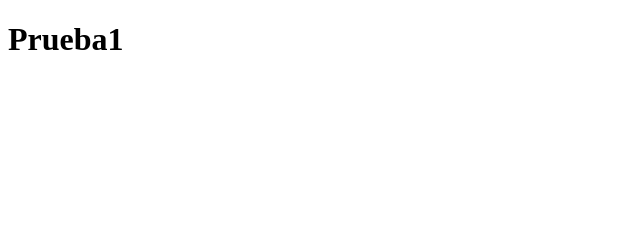
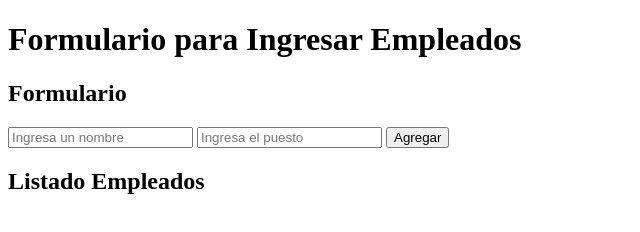
Before and after one commit to gexxii/ProyectoGitFlow-Prog3, a plain HTML site: page index.html in a window 1280 px wide. Shown: the whole page, without its empty margins (0-640 px from the left). Drawn offline with Linux system fonts and the light colour scheme.

Commit message:
feat: Implementar interfaz básica de CRUD en HTML

```diff
--- a/index.html
+++ b/index.html
@@ -1,13 +1,38 @@
 <!DOCTYPE html>
-<html lang="en">
+<html lang="es">
 <head>
+    <title>Formulario Empleados CRUD</title>
     <meta charset="UTF-8">
+    <meta http-equiv="X-UA-Compatible" content="IE=edge">
     <meta name="viewport" content="width=device-width, initial-scale=1.0">
-    <title>PRUEBA</title>
+    <link rel="stylesheet" href="./estilos.css">
 </head>
 <body>
-    <h1>
-        Prueba1
-    </h1>
+    <div class="div-titulo">
+        <h1>Formulario para Ingresar Empleados</h1>
+    </div>
+
+    <div class="contenedor">
+
+        <div class="div-formulario">
+            <h2>Formulario</h2>
+
+            <form action="#" id="formulario">
+                <input type="text" id="nombre" placeholder="Ingresa un nombre">
+                <input type="text" id="puesto" placeholder="Ingresa el puesto">
+                <button type="submit" id="btnAgregar">Agregar</button>
+            </form>
+        </div>
+
+        <div class="div-listado">
+            <h2>Listado Empleados</h2>
+            <div class="div-empleados">
+
+            </div>
+        </div>
+
+    </div>
+
+    <script src="./app.js"></script>
 </body>
 </html>
```
